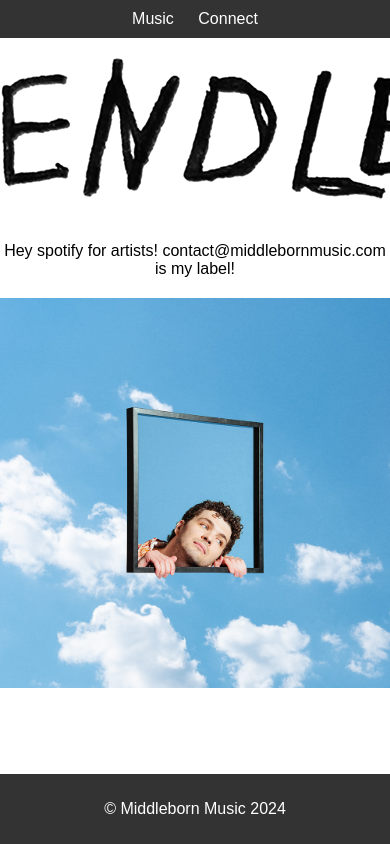
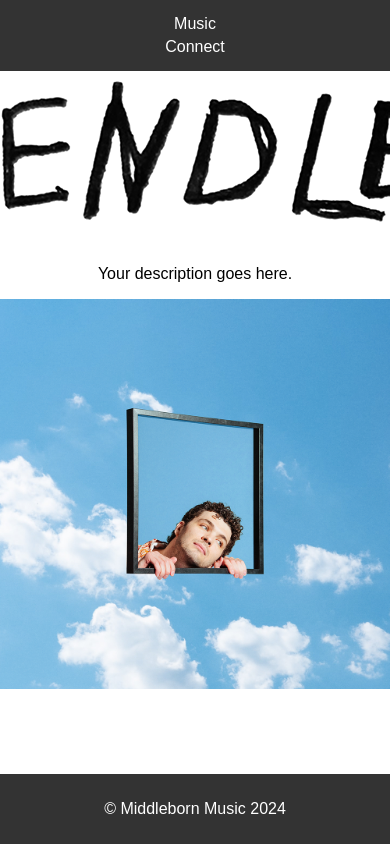
Before and after one commit to stapleshotz/endlesstwin, a plain HTML site: page index.html in a window 390 px wide. Shown: the top 844 px of the page. Drawn offline with Linux system fonts and the light colour scheme.

Commit message:
Update index.html

```diff
--- a/index.html
+++ b/index.html
@@ -40,12 +40,29 @@
         bottom: 0;
         width: 100%;
     }
+
+    /* Media Queries for responsiveness */
+    @media only screen and (max-width: 600px) {
+        .logo {
+            margin-top: 10px;
+        }
+    }
+
+    @media only screen and (max-width: 400px) {
+        nav a {
+            display: block;
+            margin: 5px 0;
+        }
+        .banner {
+            margin: 10px auto;
+        }
+    }
 </style>
 </head>
 <body>
     <header>
         <nav>
-            <a href="https://open.spotify.com/artist/5LkxOmrVlAgb4p0H58UqKD?si=Zs3sqnxqSdeuV53MfJCzow" target="_blank">Music</a>
+            <a href="https://www.example.com/music" target="_blank">Music</a>
             <a href="https://www.middlebornmusic.com/connect" target="_blank">Connect</a>
         </nav>
     </header>
@@ -53,9 +70,7 @@
         <img src="https://raw.githubusercontent.com/stapleshotz/endlesstwin/main/EndlessTwin_Logo.png" alt="Logo">
     </div>
     <div>
-        <p style="text-align: center;">Hey spotify for artists! contact@middlebornmusic.com is my label!
-
-</p>
+        <p style="text-align: center;">Your description goes here.</p>
         <img class="banner" src="https://raw.githubusercontent.com/stapleshotz/endlesstwin/main/EndlessTwin_Banner.jpg" alt="Banner">
     </div>
     <footer>
```
